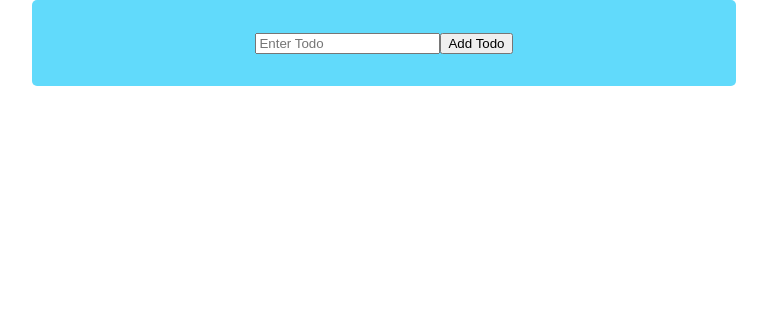
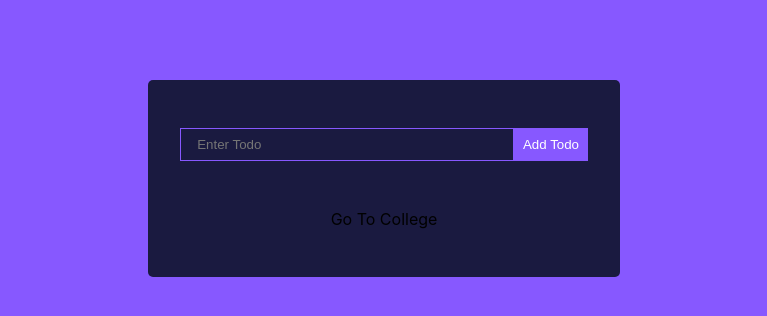
Before and after one commit to Sujal0041/todo, a React (Create React App) app: page / in a window 1280 px wide. Shown: the top 316 px of the page, without its empty margins (256-1023 px from the left). Built offline with nearby package versions, Linux system fonts and the light colour scheme.

Commit message:
CSS Implementation

```diff
--- a/src/App.css
+++ b/src/App.css
@@ -28,13 +28,42 @@
   color: #61dafb;
 }
 
+body{
+  background: #8758ff;
+  display: flex;
+  justify-content: center;
+  align-items: center;
+}
+
 .todocontainer{
-  background-color: #61dafb;
+  background: #1A1A40;
   margin-top: 5rem;
   padding: 2rem;
   border-radius: 5px;
-  width: 50%;
-  margin: auto;
+}
+
+.todoform {
+  width: 100%;
+  margin-bottom: 1rem;
+}
+
+.todoinput {
+  outline: none;
+  background: none;
+  border: 1px solid #8758ff;
+  padding: 0.5rem 1rem;
+  margin-top: 1rem;
+  margin-bottom: 2rem;
+  width: 300px;
+  color: white;
+}
+
+.addtodo {
+  background: #8758ff;
+  color: #fff;
+  border: none;
+  padding: 0.55rem;
+  cursor: pointer;
 }
 
 @keyframes App-logo-spin {
--- a/src/components/Todo.js
+++ b/src/components/Todo.js
@@ -0,0 +1,11 @@
+import React from 'react'
+
+const Todo = () => {
+  return (
+    <div className='Todo'>
+    <p>Go To College</p>
+    </div>
+  )
+}
+
+export default Todo
--- a/src/components/TodoMain.js
+++ b/src/components/TodoMain.js
@@ -1,17 +1,19 @@
 import React, { useState} from 'react'
 import  TodoformData  from './TodoFormData'
 import { v4 as uuidv4 } from 'uuid';
+import Todo from './Todo';
 uuidv4()
 const TodoMain = () => {
     const [todos,setTodos] = useState([])
 
     const addTodos = (todo) =>{
-        setTodos([...todos,{id: uuidv4(),task:todo,completed:false, isEditing: false}])
+        setTodos([...todos,{id: uuidv4(),task:todo,completed:false}])
         console.log(todos)
     }
   return (
     <div className='todocontainer'>
       <TodoformData addTodo={addTodos}/>
+      <Todo />
     </div>
   )
 }
```
